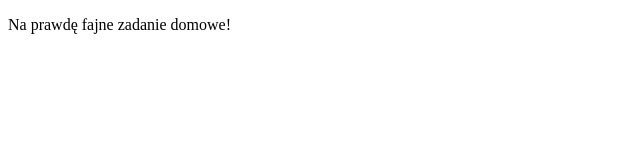
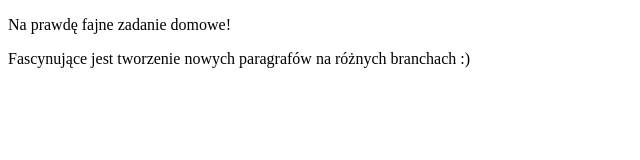
Before and after one commit to zajack93/gitjestgit, a plain HTML site: page index.html in a window 1280 px wide. Shown: the whole page, without its empty margins (0-640 px from the left). Drawn offline with Linux system fonts and the light colour scheme.

Commit message:
trzeci paragraf

```diff
--- a/index.html
+++ b/index.html
@@ -7,5 +7,6 @@
 <body>
 
 	<p id = "paragraf1"> Na prawdę fajne zadanie domowe! </p>
+	<p id= "paragraf3"> Fascynujące jest tworzenie nowych paragrafów na różnych branchach :) </p>
 </body>
 </html>
```
